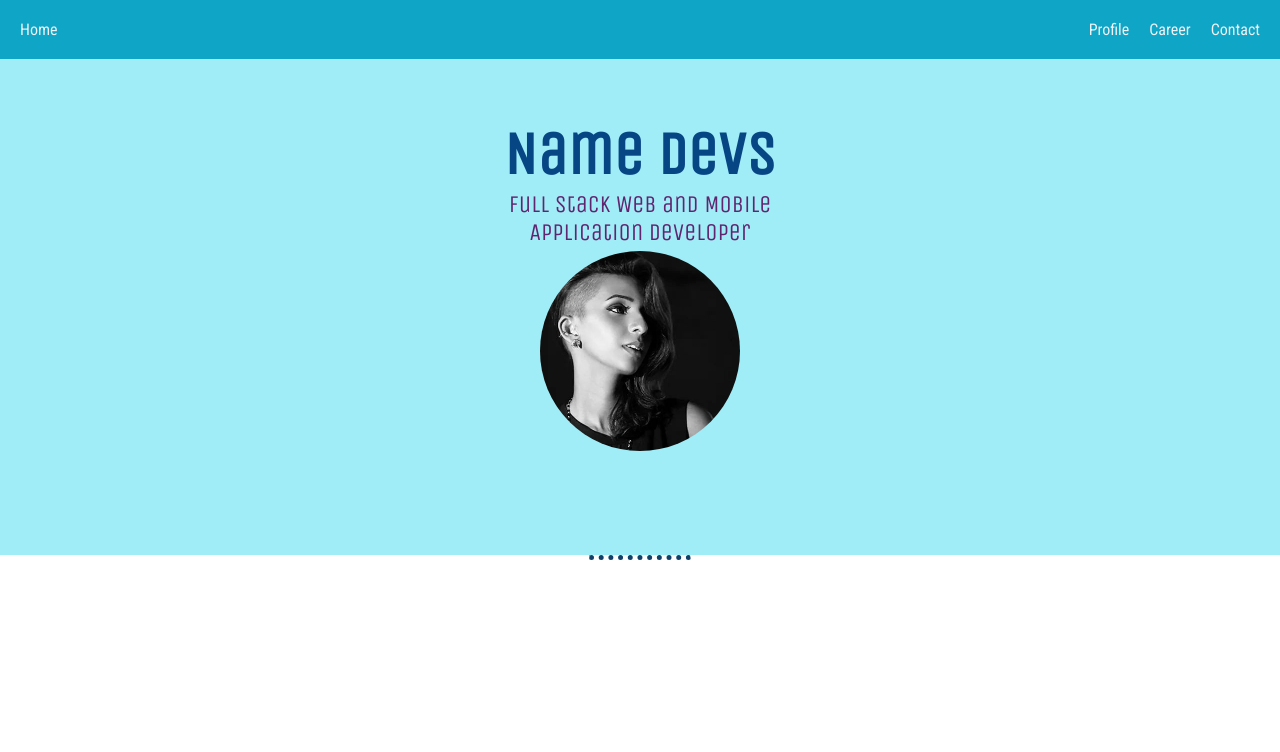
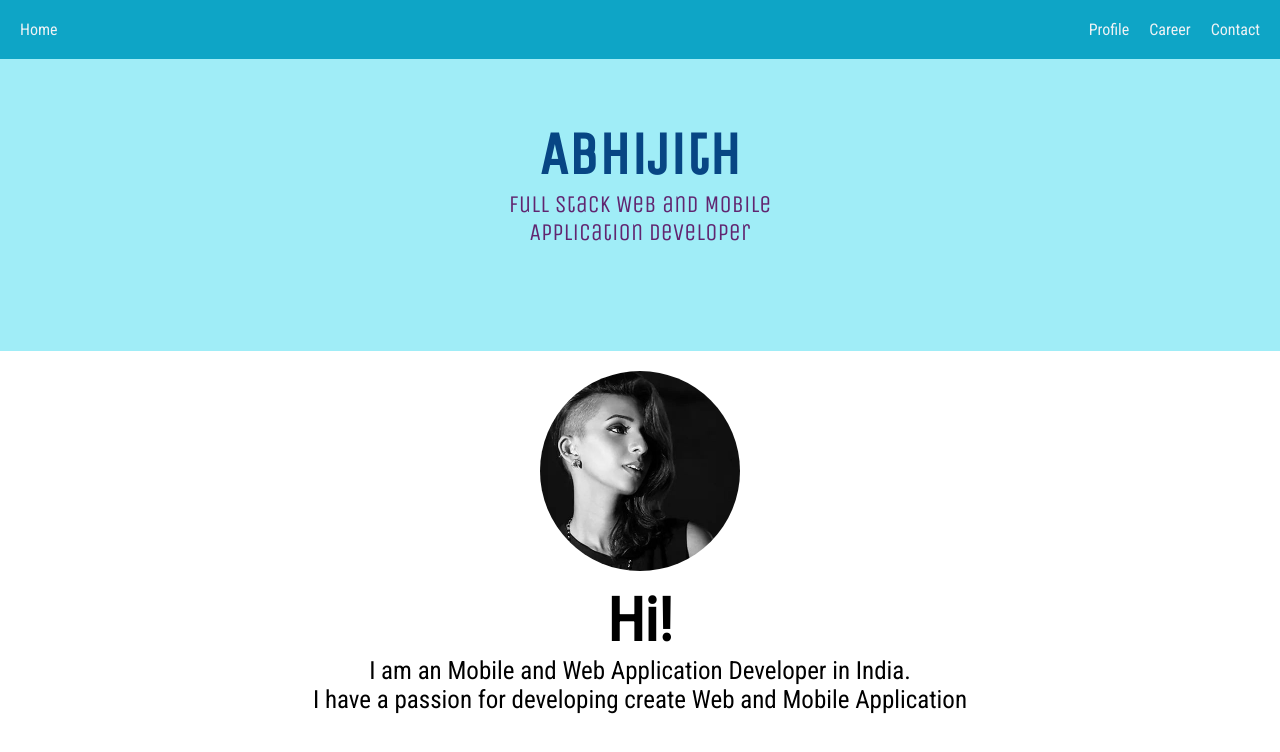
Before and after one commit to abhijithofficial/profile-dev, a plain HTML site: page index.html in a window 1280 px wide. Drawn offline with nearby package versions, Linux system fonts and the light colour scheme.

Commit message:
modified profile

```diff
--- a/css/masters.css
+++ b/css/masters.css
@@ -27,10 +27,10 @@ a:hover{
 
 hr{
 
-  margin: 0px;
-  border-bottom: 5px dotted #113f67;
-  border-top:0px;
-  width: 100px;
+ border: dotted #e6f5ff 6px;
+ border-bottom: none;
+ width: 4%;
+ margin: 0px auto;
 
 }
 
@@ -60,6 +60,11 @@ ul{
 
 }
 
+.hor{
+  background-color: #a0edf7;
+
+}
+
 .main-home{
   width:auto;
   position: relative;
@@ -68,6 +73,18 @@ ul{
   background-color: #a0edf7;
 
 }
+.main-profile{
+  margin-top: 20px;
+  font-family: 'Roboto Condensed', sans-serif;
+
+}
+.main-profile h1{
+    margin-top: 10px;
+}
+.main-profile p{
+    font-size: 25px;
+}
+
 .nav-bar{
   font-family: 'Roboto Condensed', sans-serif;
   width: auto;
--- a/index.html
+++ b/index.html
@@ -29,22 +29,27 @@
         <div class="main-home">
 
           <div class="head-name">
-            <h1>Name Devs</h1>
+            <h1>Abhijith</h1>
           </div>
           <div class="sub-name">
 
             <p> Full Stack Web and Mobile<br> Application Developer </p>
 
           </div>
+
+
+        </div>
+
+        <div class="main-profile">
           <div class="image-1">
 
             <img src="images/lady_kash.jpg" alt="">
 
           </div>
-
-        </div>
-        <hr>
-        <div class="main-rofile">
+          <div class="text">
+            <h1>Hi!</h1>
+            <p>I am an Mobile and Web Application Developer in India.<br>I have a passion for developing create Web and Mobile Application</p>
+          </div>
 
         </div>
 
```
